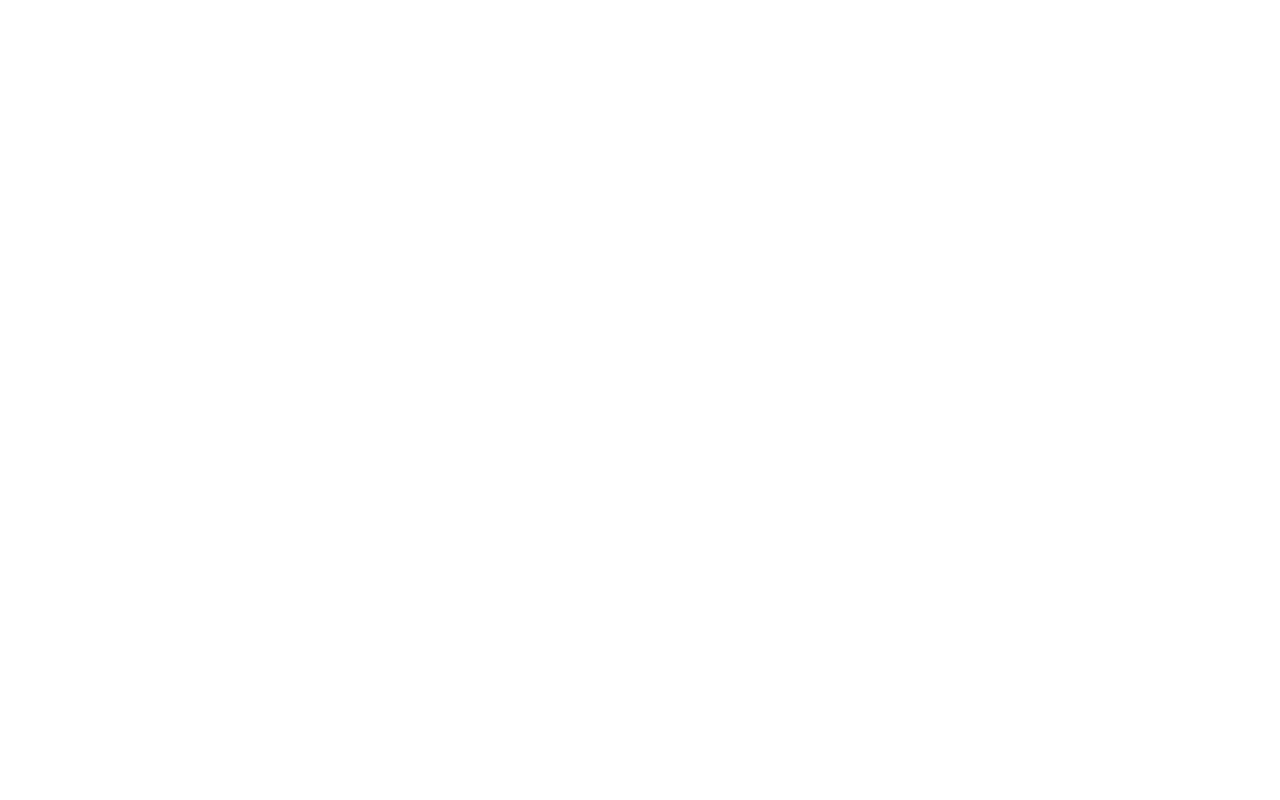
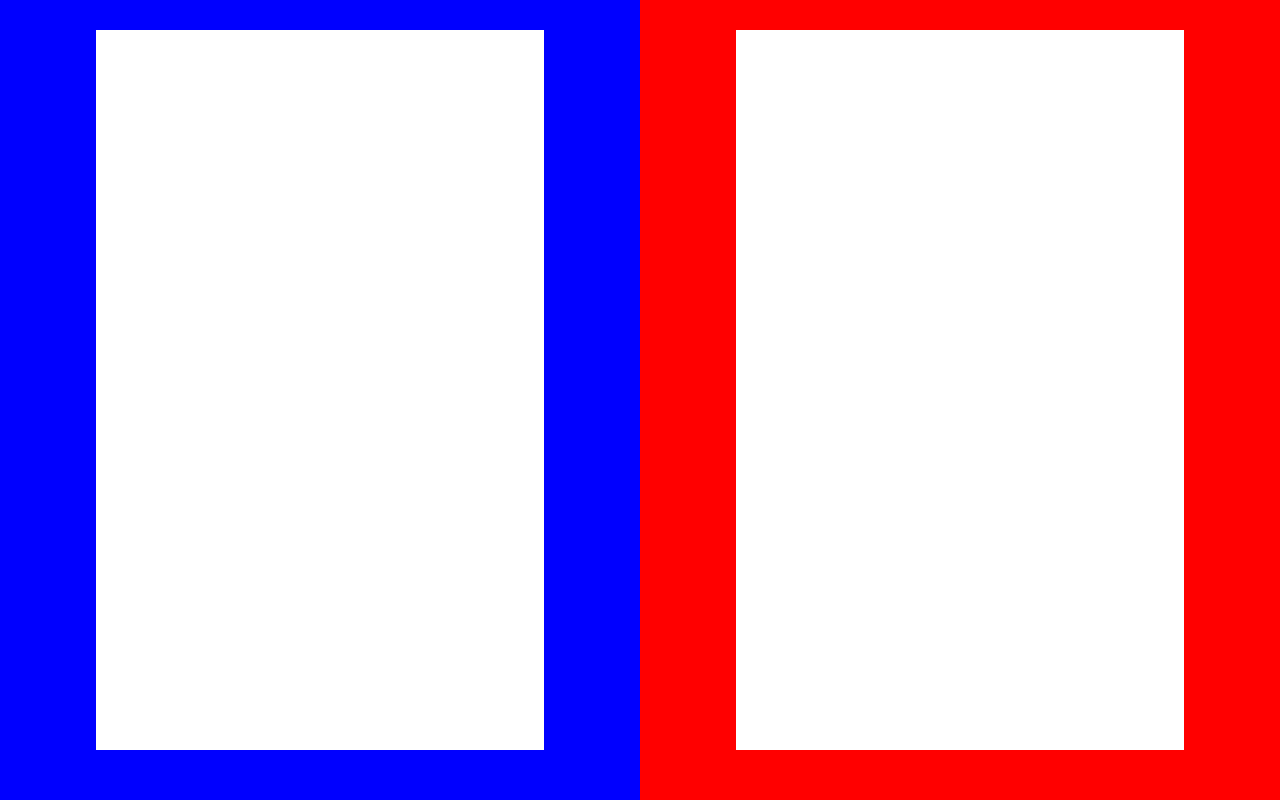
Before and after one commit to FilippoDibe/js-paliedispari, a plain HTML site: page index.html in a window 1280 px wide. Drawn offline with Linux system fonts and the light colour scheme.

Commit message:
start script es1 palindromo add schema logico

```diff
--- a/index.html
+++ b/index.html
@@ -7,6 +7,18 @@
     <title>Document</title>
 </head>
 <body>
+    <div class="container">
+        <div class="es-1">
+            <div class="content-es-1">
+
+            </div>
+        </div>
+        <div class="es-2">
+            <div class="content-es-2">
+
+            </div>
+        </div>
+    </div>
     <script type="text/javascript" src=""></script>
     <script type="text/javascript" src=""></script>
 </body>
--- a/style.css
+++ b/style.css
@@ -0,0 +1,35 @@
+*{
+    margin: 0;
+    padding: 0;
+    box-sizing: border-box;
+}
+.container{
+    display: flex;
+}
+.es-1{
+    width: 50%;
+    height: 100vh;
+    background-color: blue;
+
+}
+.es-2{
+    width: 50%;
+    height: 100vh;
+    background-color: red;
+}
+.content-es-1{
+    display: flex;
+    justify-content: center;
+    background-color: white;
+    width: 70%;
+    margin: 30px auto;
+    height: 90vh;
+}
+.content-es-2{
+    display: flex;
+    justify-content: center;
+    background-color: white;
+    width: 70%;
+    margin: 30px auto;
+    height: 90vh;
+}
```
